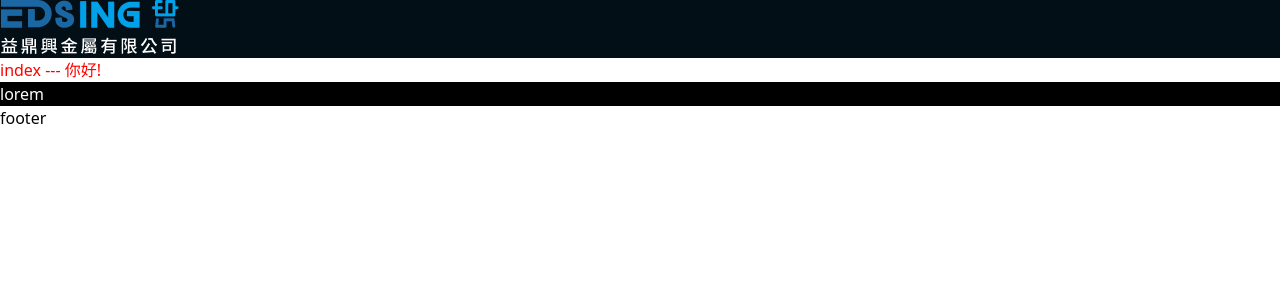
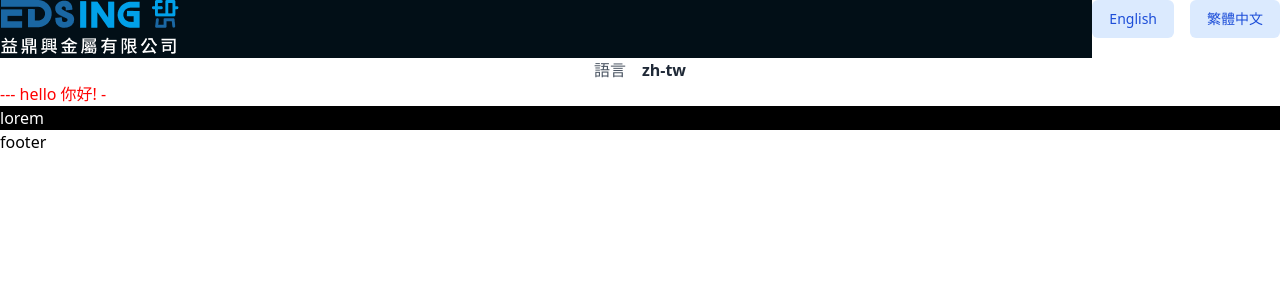
Before and after one commit to Occur55170/edsing, a Nuxt app: page / in a window 1280 px wide. Shown: the top 300 px of the page. Built offline with nearby package versions, Linux system fonts and the light colour scheme.

Commit message:
fix: move langue code to header

```diff
--- a/components/Header.vue
+++ b/components/Header.vue
@@ -1,8 +1,33 @@
 <template>
-  <div class="header">
+  <div class="header flex justify-between">
     <img src="~/public/logo.png" alt="logo" />
+
+    <div class="flex flex-col items-center bg-white">
+      <div class="flex gap-4">
+        <button
+          type="button"
+          class="inline-flex items-center rounded-md border border-transparent bg-blue-100 px-4 py-2 text-sm font-medium text-blue-700 hover:bg-blue-200 focus:outline-none focus:ring-2 focus:ring-blue-500 focus:ring-offset-2"
+          @click="locale = 'en'"
+        >
+          English
+        </button>
+
+        <button
+          type="button"
+          class="inline-flex items-center rounded-md border border-transparent bg-blue-100 px-4 py-2 text-sm font-medium text-blue-700 hover:bg-blue-200 focus:outline-none focus:ring-2 focus:ring-blue-500 focus:ring-offset-2"
+          @click="locale = 'zh-tw'"
+        >
+          繁體中文
+        </button>
+      </div>
+    </div>
   </div>
 </template>
+
+<script setup>
+const { locale, locales, setLocale, t } = useI18n();
+
+</script>
 
 <style scoped>
 .header{
--- a/pages/index.vue
+++ b/pages/index.vue
@@ -1,9 +1,13 @@
 <template>
   <div>
-    index
-    <!-- {{ a }} -->
+    <div class="flex flex-row justify-center bg-white">
+      <label class="text-gray-600">{{ t('language') }}</label>
+      <span class="ml-4 font-bold text-gray-800">{{ locale }}</span>
+    </div>
     ---
-    {{ $t('hello') }}
+    hello
+    {{ t('hello') }}
+    -
     <div style="background-color:#000;">
       	<p class="text-white">
         lorem
@@ -13,6 +17,7 @@
 </template>
 
 <script lang="ts" setup>
+const { locale, locales, setLocale, t } = useI18n();
 
 const a: string = '11'
 
@@ -21,6 +26,16 @@ const num: number = 123
 function returnNothing():void{
     console.log('returnNothing')
 }
+
+const myFunc = function() {
+    return `template <NBSP>string`;
+}
+
+const qux = function() {
+    return 'test';  /*<ENSP>*/
+}
+const b = "a"
+
 </script>
 
 <style lang="scss" scoped>
```
